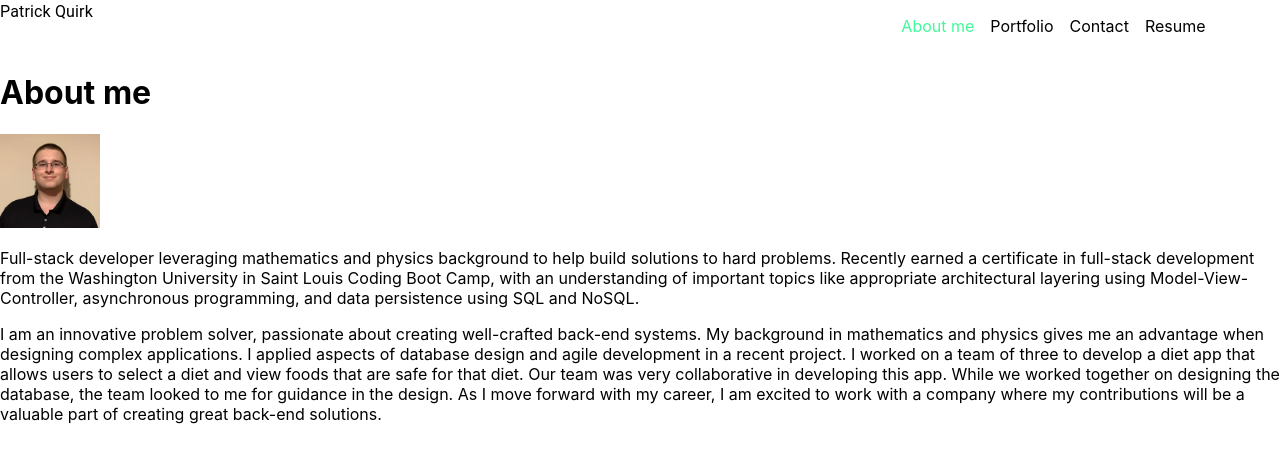
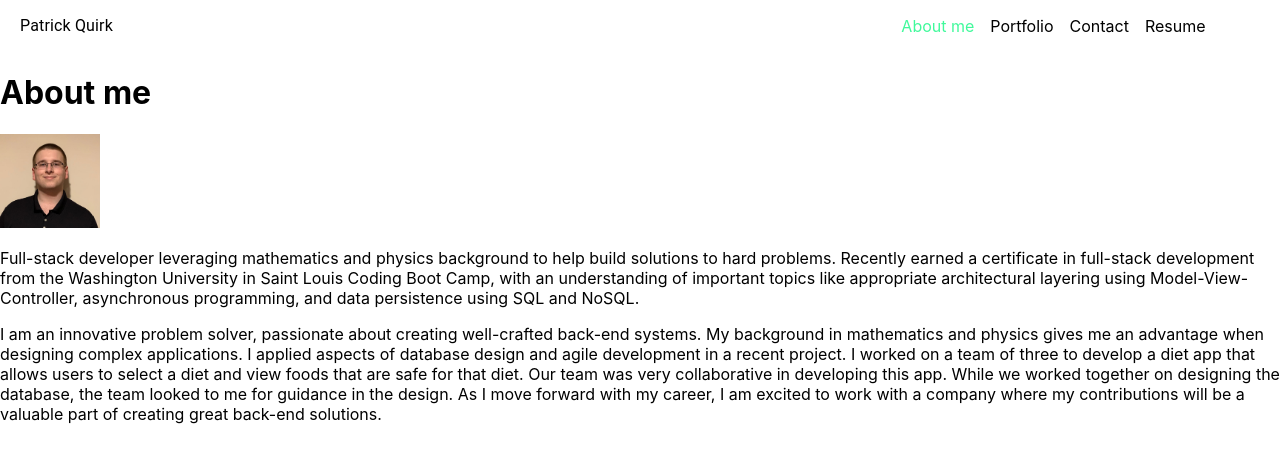
Before and after one commit to PatrickLQuirk/react-portfolio, a React (Create React App) app: page / in a window 1280 px wide. Shown: the top 462 px of the page. Built offline with nearby package versions, Linux system fonts and the light colour scheme.

Commit message:
header spacing

```diff
--- a/src/components/Header/index.js
+++ b/src/components/Header/index.js
@@ -9,9 +9,9 @@ function Header(props) {
     } = props;
     return (
         <header>
-            <Grid container justifyContent={"space-between"}>
+            <Grid container justifyContent={"space-between"} alignItems={"center"}>
                 <Grid item xs={12} sm={4} lg={3}>
-                    <Typography>Patrick Quirk</Typography>
+                    <Typography id="header-name">Patrick Quirk</Typography>
                 </Grid>
                 <Grid item xs={12} sm={8} md={6} lg={4} xl={3}>
                 <Navigation
--- a/src/index.css
+++ b/src/index.css
@@ -48,3 +48,7 @@ li {
   margin-right: var(--spacing-two);
   margin-left: var(--spacing-two);
 }
+
+#header-name {
+  margin-left: 20px
+}
```
